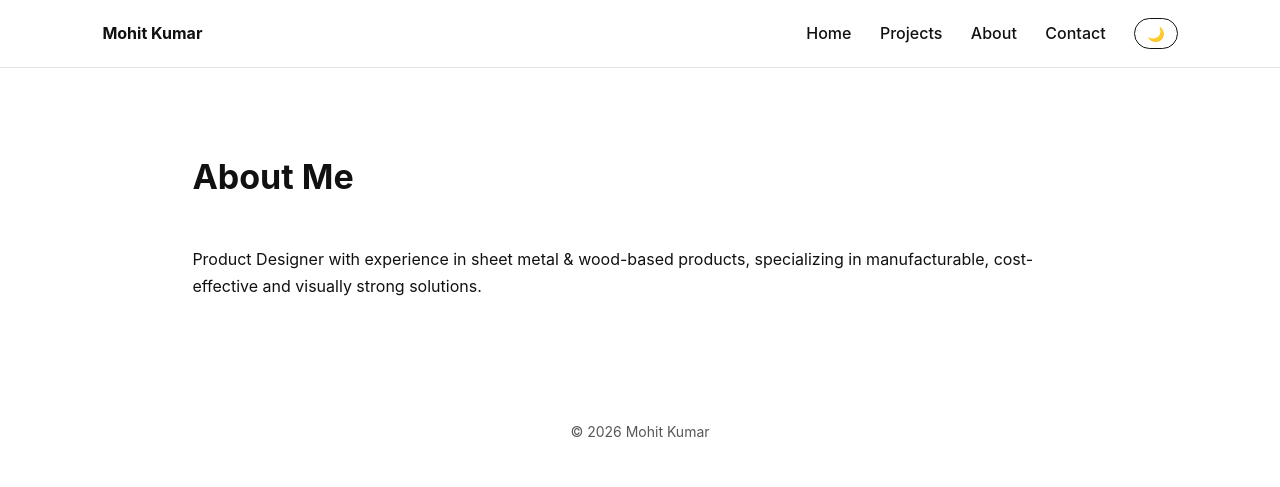
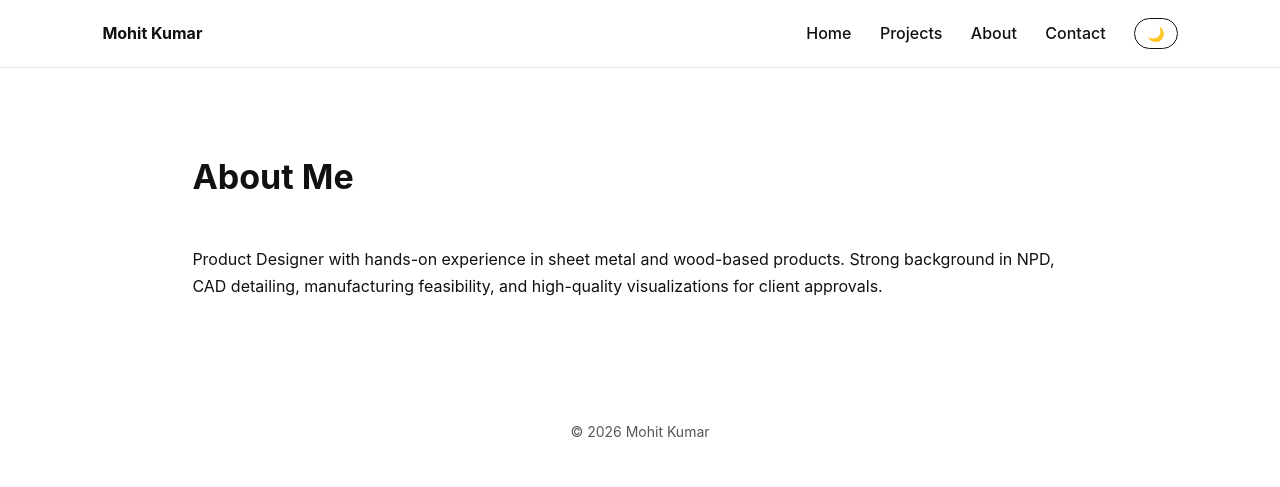
Before and after one commit to mohitgaigan/cad-design-lab, a plain HTML site: page about.html in a window 1280 px wide. Drawn offline with Linux system fonts and the light colour scheme.

Commit message:
Update about.html

```diff
--- a/about.html
+++ b/about.html
@@ -2,6 +2,7 @@
 <html>
 <head>
   <title>About | Mohit Kumar</title>
+  <meta name="viewport" content="width=device-width, initial-scale=1">
   <link rel="stylesheet" href="style.css">
 </head>
 <body>
@@ -20,13 +21,13 @@
 <section class="section">
   <h2>About Me</h2>
   <p>
-    Product Designer with experience in sheet metal & wood-based products,
-    specializing in manufacturable, cost-effective and visually strong solutions.
+    Product Designer with hands-on experience in sheet metal and wood-based
+    products. Strong background in NPD, CAD detailing, manufacturing feasibility,
+    and high-quality visualizations for client approvals.
   </p>
 </section>
 
 <footer>© 2026 Mohit Kumar</footer>
-
 <script src="script.js"></script>
 </body>
 </html>
```
